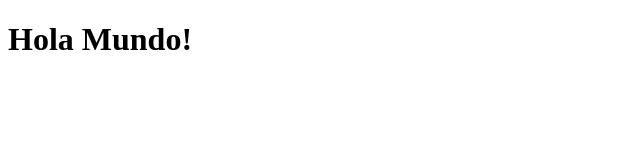
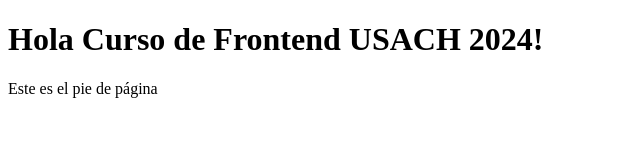
Before and after one commit to gonzafg2/Frontend-Usach-2024, a plain HTML site: page index.html in a window 1280 px wide. Shown: the whole page, without its empty margins (0-640 px from the left). Drawn offline with Linux system fonts and the light colour scheme.

Commit message:
Cambio de titulo y footer (#1)
Co-authored-by: Gonzalo Fleming <gaflemingg@falabella.cl>

```diff
--- a/index.html
+++ b/index.html
@@ -6,6 +6,10 @@
   <title>Document</title>
 </head>
 <body>
-  <h1>Hola Mundo!</h1>
+  <h1>Hola Curso de Frontend USACH 2024!</h1>
+
+  <footer>
+    <p>Este es el pie de página</p>
+  </footer>
 </body>
 </html>
```
